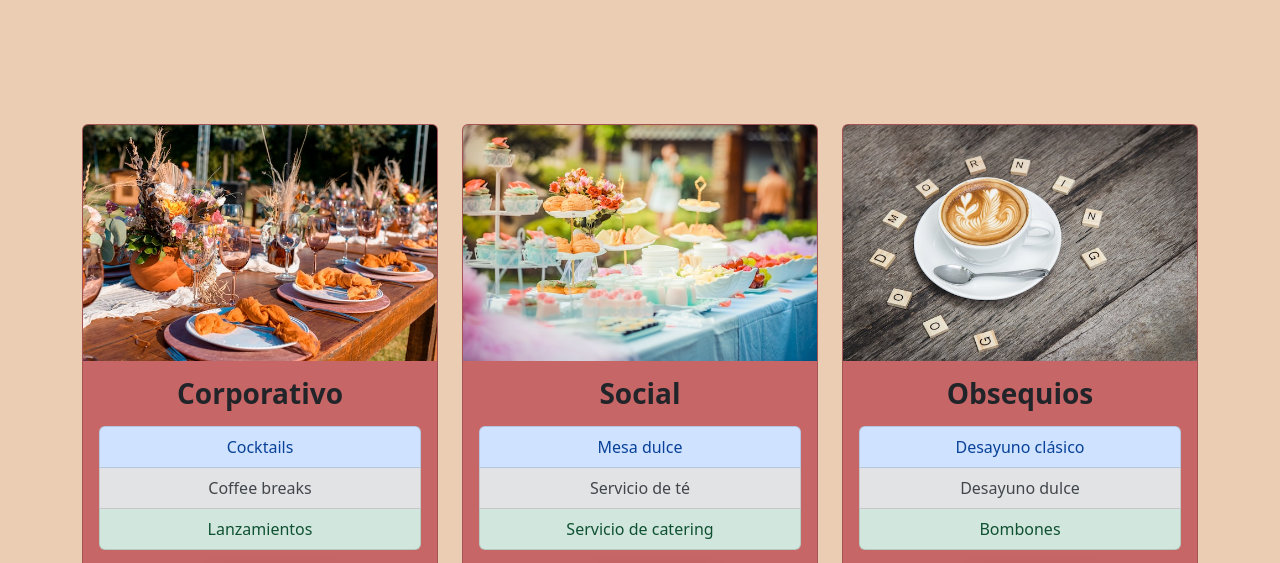
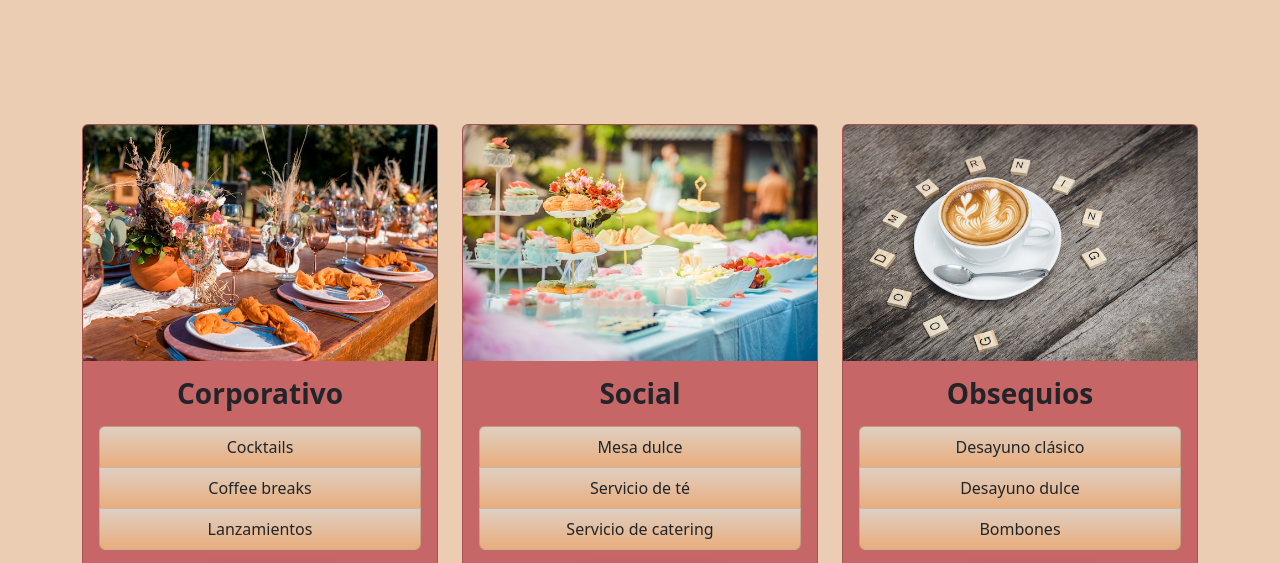
Before and after one commit to RLunaGHub/PFLuna, a website: page pages/catering.html in a window 1280 px wide. Shown: the part 218-781 px from the top of the page. Drawn offline with nearby package versions, Linux system fonts and the light colour scheme.

Commit message:
gradient btn cat

```diff
--- a/pages/catering.html
+++ b/pages/catering.html
@@ -121,13 +121,13 @@
                 <div class="card-title mb-3">
                   <h3 class="card-title fw-bold mb-3">Corporativo</h3>
                   <ul class="list-group list-group-color mb-3">
-                    <li class="list-group-item list-group-item-primary">
+                    <li class="list-group-item list-group-item gradient">
                       Cocktails
                     </li>
-                    <li class="list-group-item list-group-item-secondary">
+                    <li class="list-group-item list-group-item gradient">
                       Coffee breaks
                     </li>
-                    <li class="list-group-item list-group-item-success">
+                    <li class="list-group-item list-group-item gradient">
                       Lanzamientos
                     </li>
                   </ul>
@@ -150,13 +150,13 @@
                 <div class="card-title mb-3">
                   <h3 class="card-title fw-bold mb-3">Social</h3>
                   <ul class="list-group list-group-color mb-3">
-                    <li class="list-group-item list-group-item-primary">
+                    <li class="list-group-item list-group-item gradient">
                       Mesa dulce
                     </li>
-                    <li class="list-group-item list-group-item-secondary">
+                    <li class="list-group-item list-group-item gradient">
                       Servicio de té
                     </li>
-                    <li class="list-group-item list-group-item-success">
+                    <li class="list-group-item list-group-item gradient">
                       Servicio de catering
                     </li>
                   </ul>
@@ -179,13 +179,13 @@
                 <div class="card-title mb-3">
                   <h3 class="card-title fw-bold mb-3">Obsequios</h3>
                   <ul class="list-group list-group-color mb-3">
-                    <li class="list-group-item list-group-item-primary">
+                    <li class="list-group-item list-group-item gradient">
                       Desayuno clásico
                     </li>
-                    <li class="list-group-item list-group-item-secondary">
+                    <li class="list-group-item list-group-item gradient">
                       Desayuno dulce
                     </li>
-                    <li class="list-group-item list-group-item-success">
+                    <li class="list-group-item list-group-item gradient">
                       Bombones
                     </li>
                   </ul>
--- a/scss/_variables.scss
+++ b/scss/_variables.scss
@@ -27,3 +27,7 @@ body {
   background-color: $third-color;
 
 }
+
+.gradient {
+  background: linear-gradient(#dfcfc2, #e9ad7c)
+}
```
Also changed, not shown: css/style.css, 1 other file.
